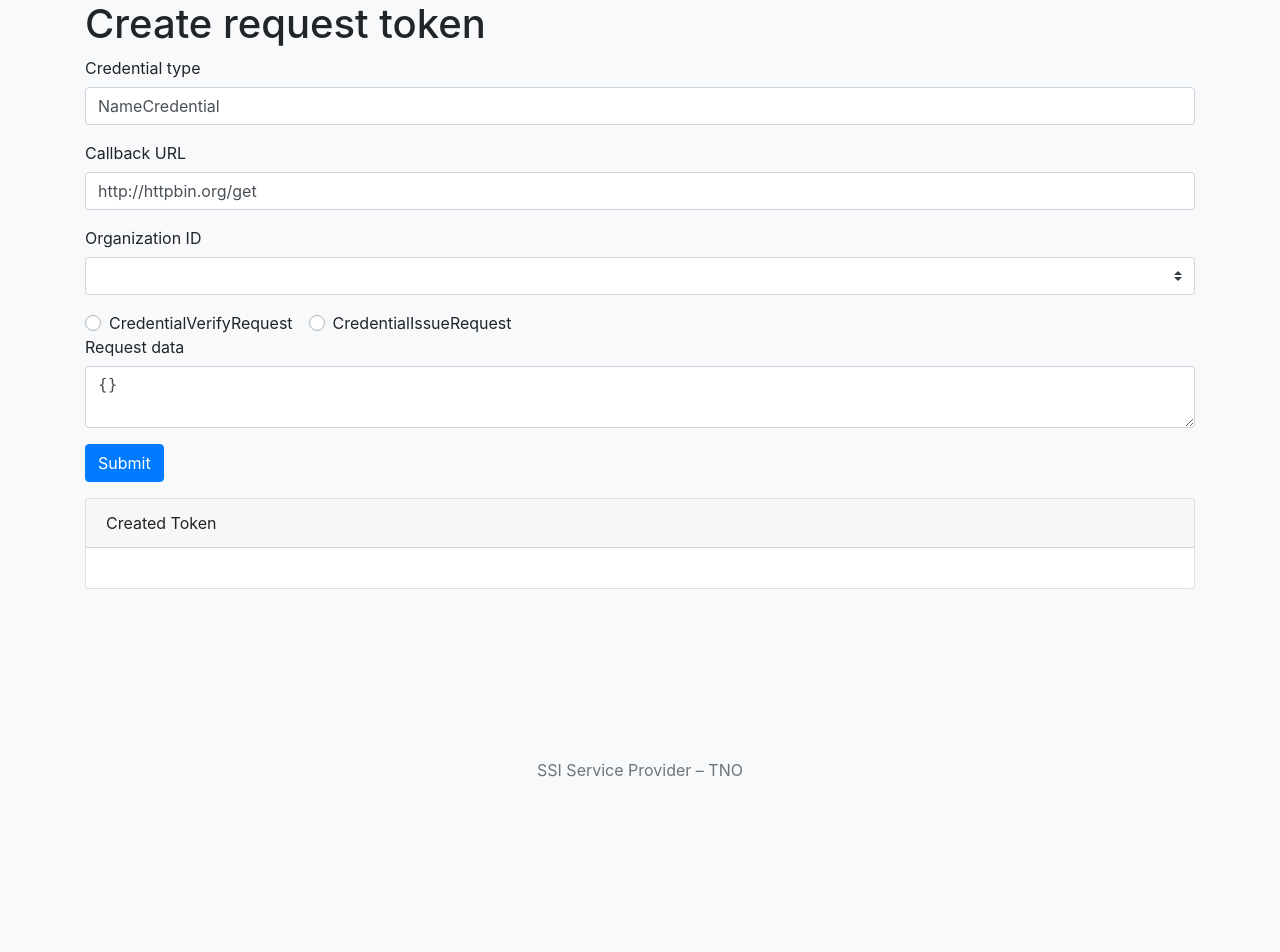
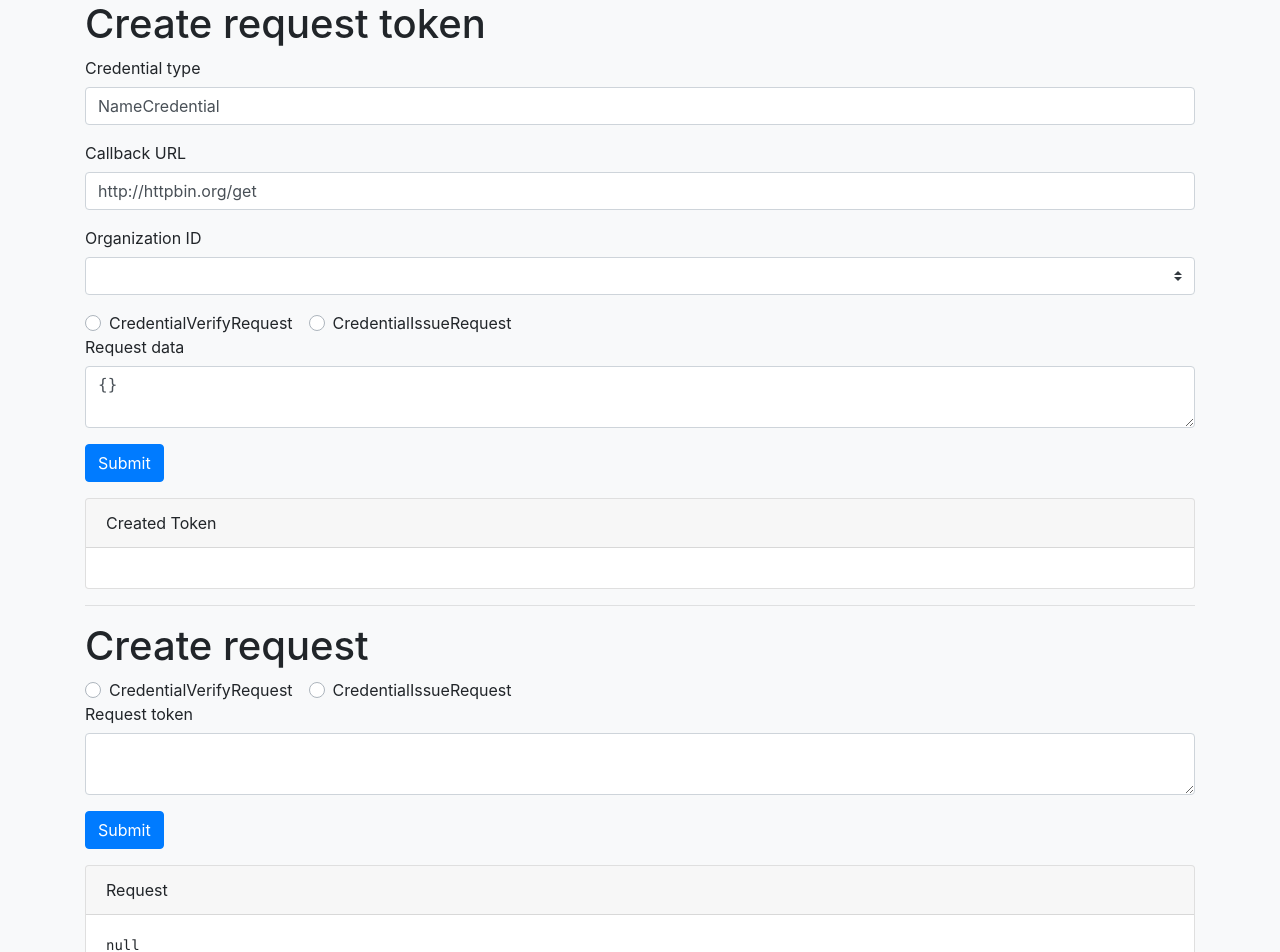
Before and after one commit to Corey-Peyton/SSI-Service-Frontend, a Vue app: page /#/utils in a window 1280 px wide. Shown: the top 952 px of the page. Before the commit the page ends 800 px from the top, so only its background shows below. Built offline with nearby package versions, Linux system fonts and the light colour scheme; no server answers; what vue-socket.io-extended would draw is missing.

Commit message:
Add request creation form

```diff
--- /dev/null
+++ b/src/components/CreateRequestForm.vue
@@ -0,0 +1,70 @@
+<template>
+  <div class="create-token-form">
+    <b-form @submit.prevent="createRequest">
+      <h1>Create request</h1>
+
+      <b-form-radio-group label="Request type">
+        <b-form-radio v-model="requestType" value="credential-verify-request">
+          CredentialVerifyRequest
+        </b-form-radio>
+        <b-form-radio v-model="requestType" value="credential-issue-request">
+          CredentialIssueRequest
+        </b-form-radio>
+      </b-form-radio-group>
+
+      <b-form-group label="Request token">
+        <b-form-textarea
+          v-model="token"
+          class="token-input"
+          required
+        ></b-form-textarea>
+      </b-form-group>
+
+      <b-button type="submit" variant="primary">Submit</b-button>
+    </b-form>
+
+    <b-card class="mt-3" header="Request">
+      <pre class="m-0">{{ JSON.stringify(result, null, 2) }}</pre>
+    </b-card>
+  </div>
+</template>
+
+<script>
+import axios from "axios";
+
+export default {
+  name: "CreateRequestForm",
+  data() {
+    return {
+      requestType: "",
+      token: "",
+      result: null,
+    };
+  },
+  methods: {
+    async createRequest() {
+      try {
+        const path =
+          this.requestType === "credential-issue-request" ? "issue" : "verify";
+
+        const result = await axios.get(`/api/${path}`, {
+          params: {
+            token: this.token,
+          },
+        });
+        console.log(result.data);
+        this.result = result.data;
+      } catch (e) {
+        console.error(e);
+      }
+    },
+  },
+};
+</script>
+
+<style scoped>
+.token-input {
+  font-family: SFMono-Regular, Menlo, Monaco, Consolas, "Liberation Mono",
+    "Courier New", monospace;
+}
+</style>
--- a/src/views/Utils.vue
+++ b/src/views/Utils.vue
@@ -1,16 +1,20 @@
 <template>
   <div class="utils">
     <create-token-form></create-token-form>
+    <hr />
+    <create-request-form></create-request-form>
   </div>
 </template>
 
 <script>
 import CreateTokenForm from "../components/CreateTokenForm.vue";
+import CreateRequestForm from "../components/CreateRequestForm.vue";
 
 export default {
   name: "Utils",
   components: {
     CreateTokenForm,
+    CreateRequestForm,
   },
 };
 </script>
```
